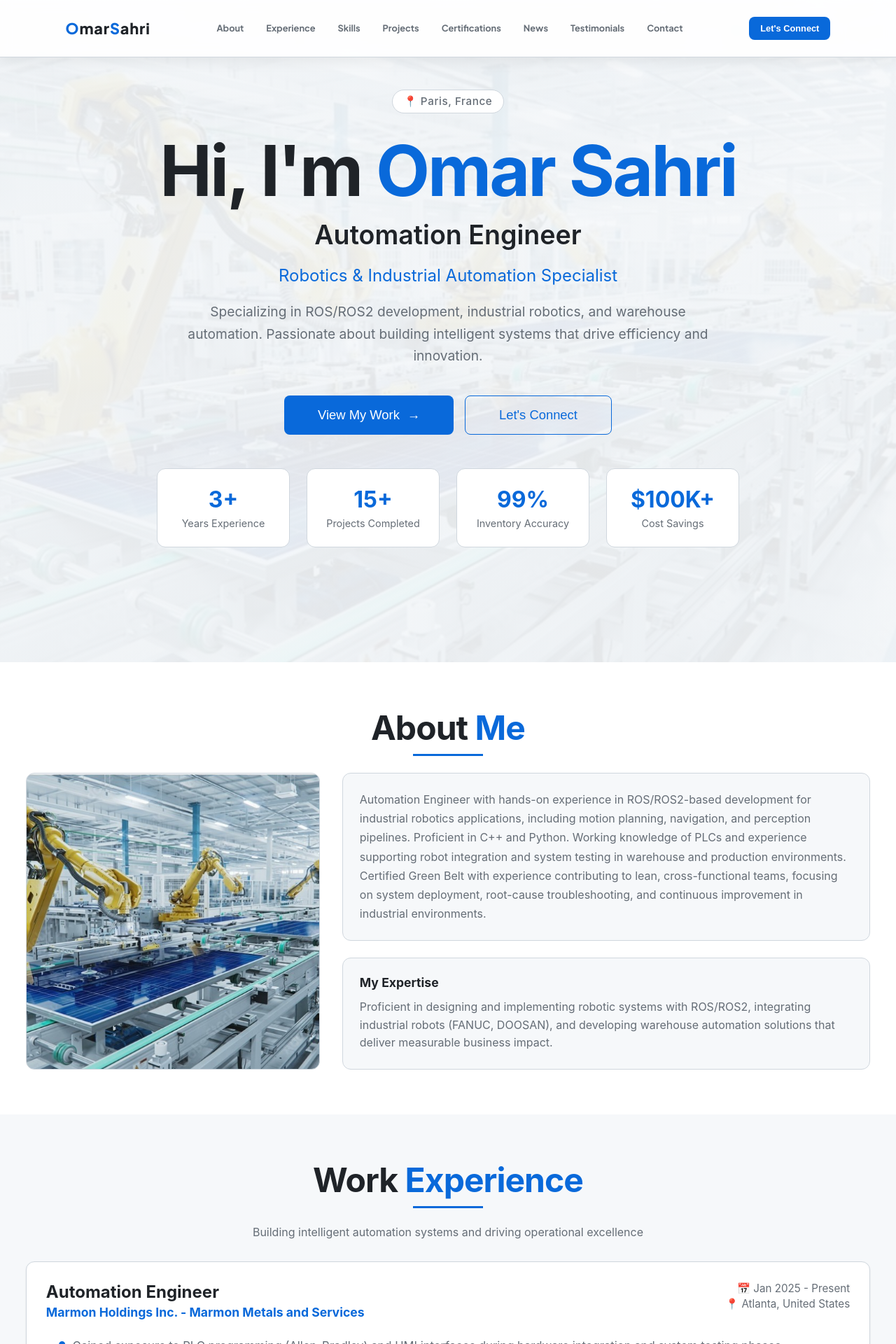
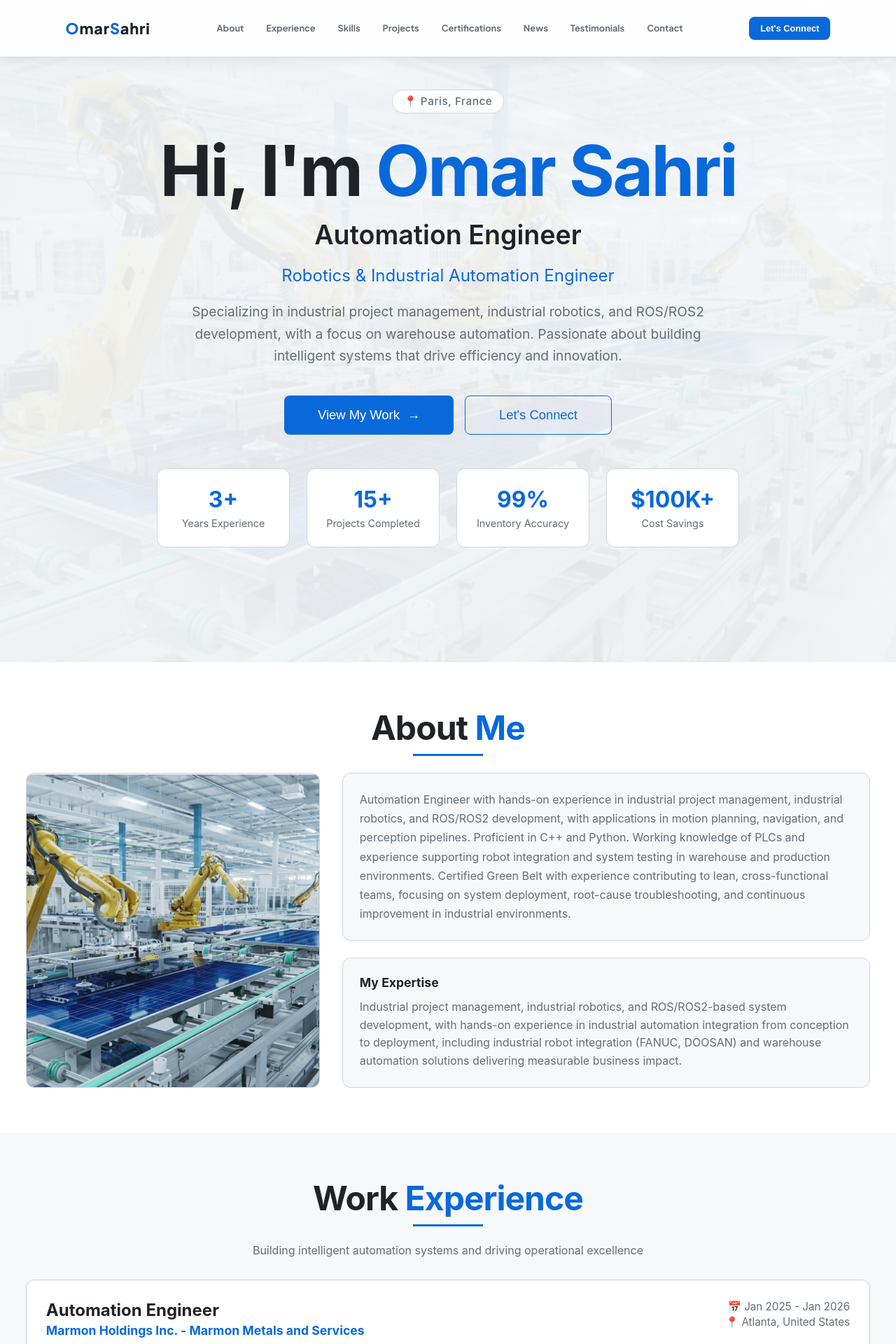
Before and after one commit to omarsahri/portfoliojs, a React (Vite) app: page / in a window 1280 px wide. Shown: the top 1920 px of the page at 70% size. Built offline with nearby package versions, Linux system fonts and the light colour scheme.

Commit message:
changes in data.js

```diff
--- a/src/data.js
+++ b/src/data.js
@@ -2,8 +2,8 @@ export const portfolio = {
   name: "Omar Sahri",
   title: "Automation Engineer",
   location: "Paris, France",
-  tagline: "Robotics & Industrial Automation Specialist",
-  description: "Specializing in ROS/ROS2 development, industrial robotics, and warehouse automation. Passionate about building intelligent systems that drive efficiency and innovation.",
+  tagline: "Robotics & Industrial Automation Engineer",
+  description: "Specializing in industrial project management, industrial robotics, and ROS/ROS2 development, with a focus on warehouse automation. Passionate about building intelligent systems that drive efficiency and innovation.",
   email: "or.sahri@gmail.com",
   phone: "+33 7 59 72 11 31",
   linkedin: "https://www.linkedin.com/in/omarsahri",
@@ -17,8 +17,8 @@ export const portfolio = {
   ],
 
   whoIAm: {
-    bio: "Automation Engineer with hands-on experience in ROS/ROS2-based development for industrial robotics applications, including motion planning, navigation, and perception pipelines. Proficient in C++ and Python. Working knowledge of PLCs and experience supporting robot integration and system testing in warehouse and production environments. Certified Green Belt with experience contributing to lean, cross-functional teams, focusing on system deployment, root-cause troubleshooting, and continuous improvement in industrial environments.",
-    expertise: "Proficient in designing and implementing robotic systems with ROS/ROS2, integrating industrial robots (FANUC, DOOSAN), and developing warehouse automation solutions that deliver measurable business impact.",
+    bio: "Automation Engineer with hands-on experience in industrial project management, industrial robotics, and ROS/ROS2 development, with applications in motion planning, navigation, and perception pipelines. Proficient in C++ and Python. Working knowledge of PLCs and experience supporting robot integration and system testing in warehouse and production environments. Certified Green Belt with experience contributing to lean, cross-functional teams, focusing on system deployment, root-cause troubleshooting, and continuous improvement in industrial environments.",
+    expertise: "Industrial project management, industrial robotics, and ROS/ROS2-based system development, with hands-on experience in industrial automation integration from conception to deployment, including industrial robot integration (FANUC, DOOSAN) and warehouse automation solutions delivering measurable business impact.",
     expertiseTitle: "ROS/ROS2 Expert",
   },
 
@@ -28,9 +28,9 @@ export const portfolio = {
     {
       role: "Automation Engineer",
       company: "Marmon Holdings Inc. - Marmon Metals and Services",
-      period: "Jan 2025 - Present",
+      period: "Jan 2025 - Jan 2026",
       location: "Atlanta, United States",
-      current: true,
+      current: false,
       bullets: [
         "Gained exposure to PLC programming (Allen-Bradley) and HMI interfaces during hardware integration and system testing phases",
         "Supported field testing and deployment of robotic systems at operational sites; collaborated with stakeholders to ensure performance objectives were met",
```
